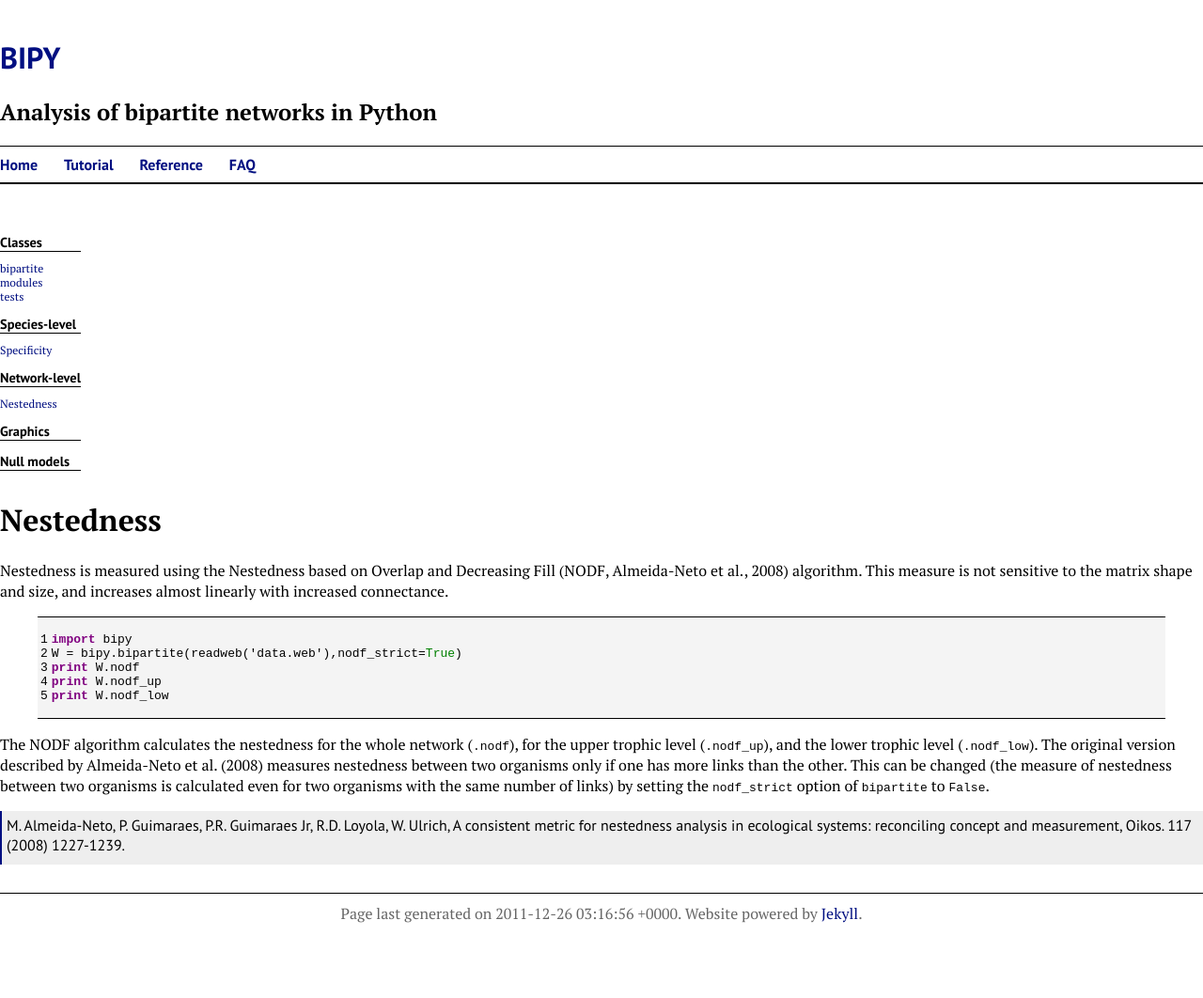
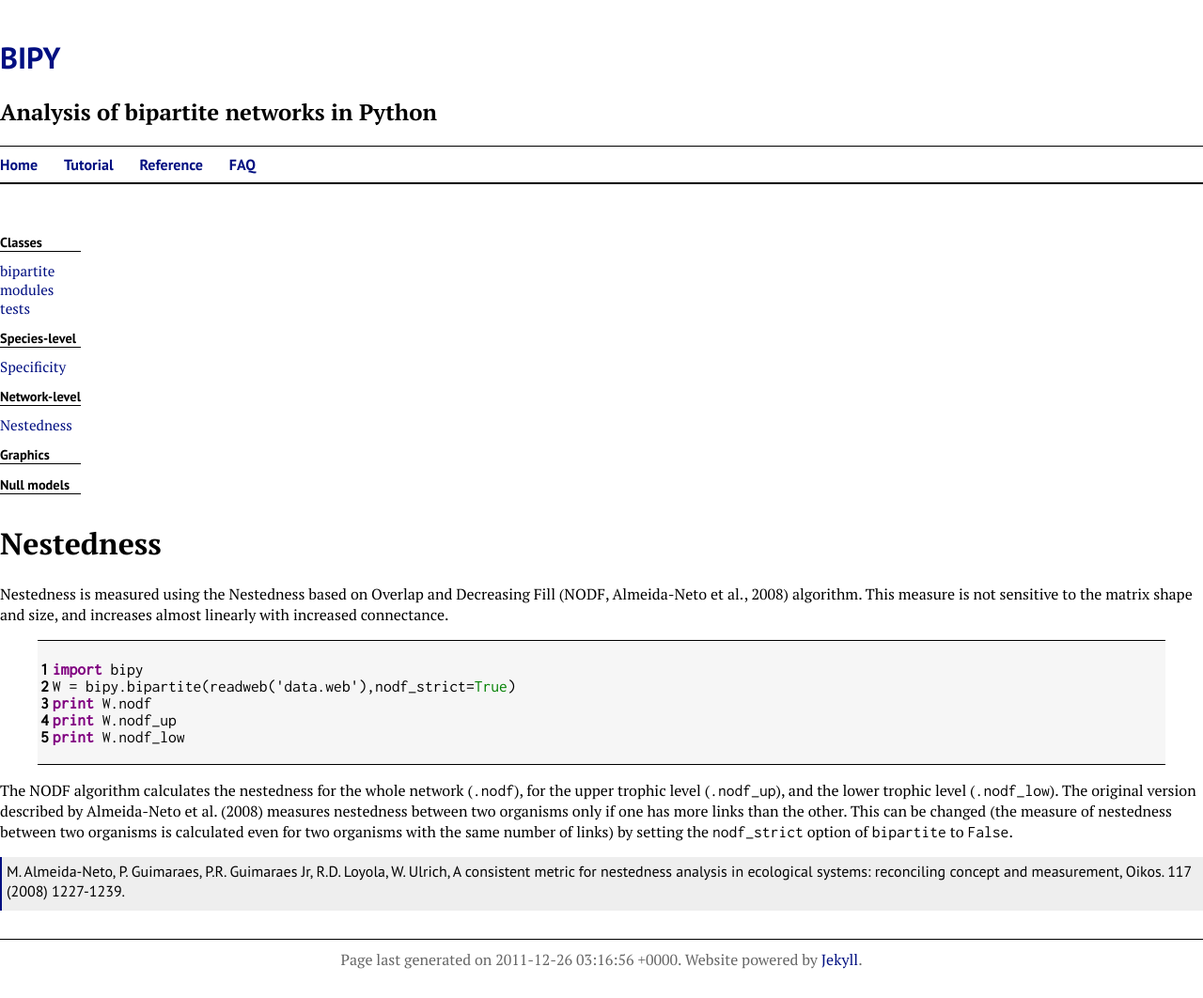
Before and after one commit to tpoisot/bipy, a Jekyll site: the page built from reference/networklevel/nestedness/index.md, in a window 1280 px wide. Shown: the whole page at 94% size. Built offline with Jekyll 4.4.1, drawn with Linux system fonts in a browser that asks for light colours; before the commit the page ends 1013 px from its top, so only the background shows below that.

Commit message:
CSS code

```diff
--- a/_includes/style.css
+++ b/_includes/style.css
@@ -1,5 +1,11 @@
 @import url(http://fonts.googleapis.com/css?family=PT+Serif:400,700italic,700,400italic);
 @import url(http://fonts.googleapis.com/css?family=PT+Sans:400italic,400,700,700italic);
+@import url(http://fonts.googleapis.com/css?family=Inconsolata);
+
+pre, code{
+	font-family: 'Inconsolata';
+	font-size: 110%;
+}
 
 body{
 	font-family: 'PT Serif', Palatino;
@@ -95,13 +101,17 @@
 }
 
 .funcdoc a{
-	font-size: 75%;
+	font-size: 95%;
 }
 
 .highlight{
 	border-top: 1px solid black;
 	border-bottom: 1px solid black;
-	background-color: #f4f4f4;
+	background-color: #f6f6f6;
+}
+
+.highlight .lineno{
+	font-weight: bold;
 }
 
 .highlight .c{
```
